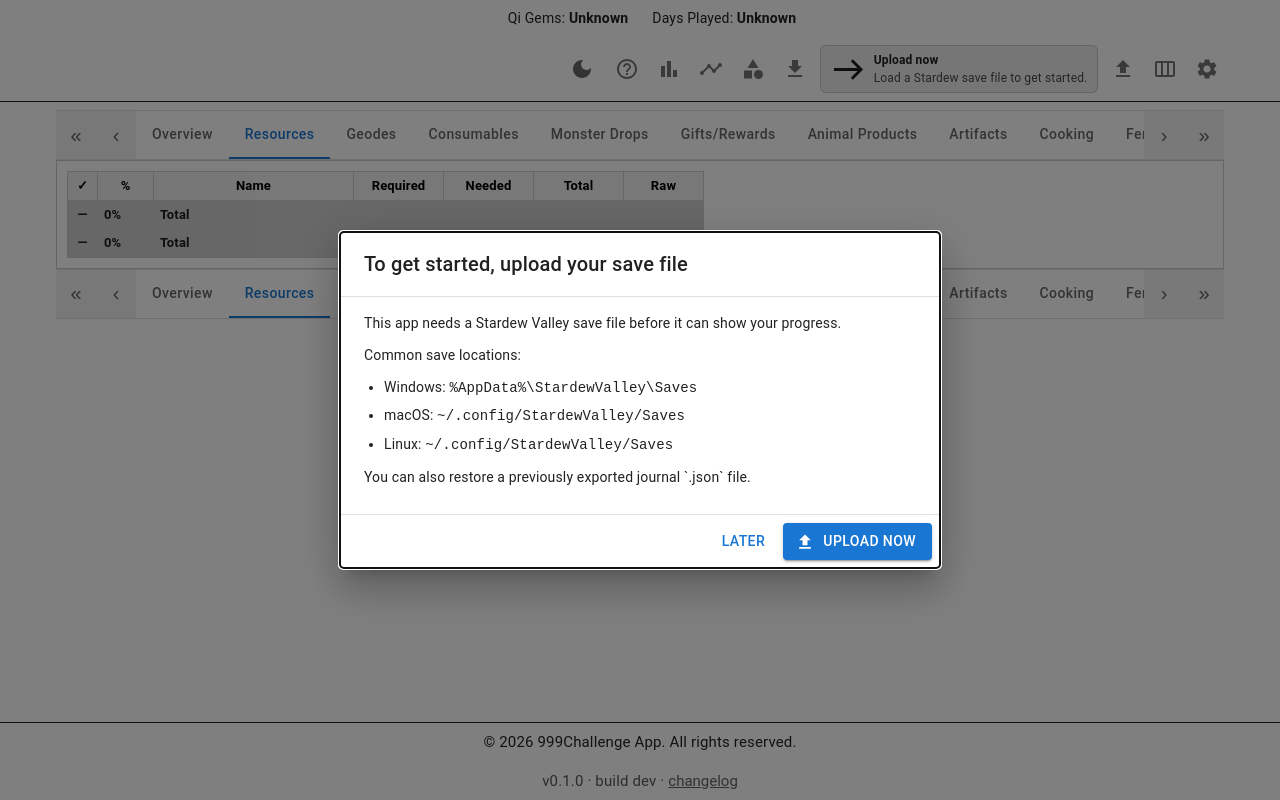
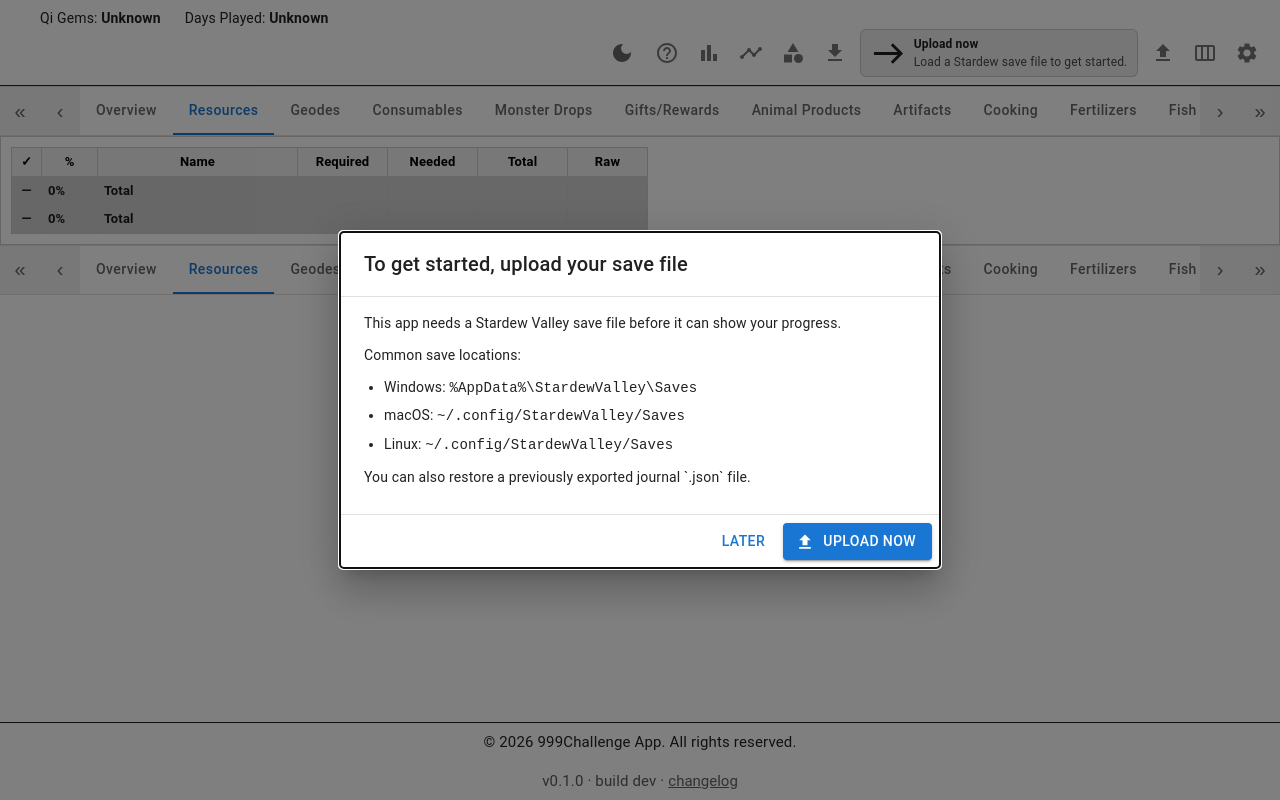
Before and after one commit to baahmi/999Challenge, a React (Vite) app: page / in a window 1280 px wide. Built offline with nearby package versions, Linux system fonts and the light colour scheme.

Commit message:
Prevent big left and right borders in view. Need to full view to be present

```diff
--- a/src/components/footer/Footer.css
+++ b/src/components/footer/Footer.css
@@ -2,7 +2,7 @@
     border-top: 1px solid;
 }
 
-.container {
+.footer .container {
     max-width: 1200px;
     margin-inline: auto;
     padding: 0.5rem 1rem;
```
